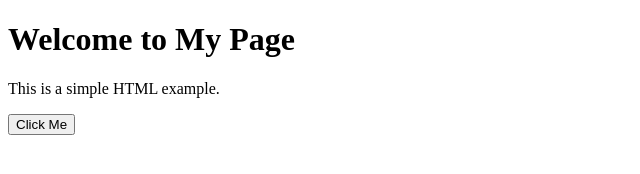
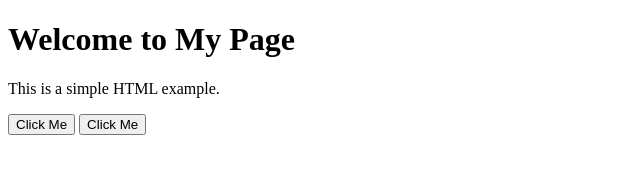
Before and after one commit to parv80/Action_Repo, a plain HTML site: page index.html in a window 1280 px wide. Shown: the whole page, without its empty margins (0-640 px from the left). Drawn offline with Linux system fonts and the light colour scheme.

Commit message:
Second commit

```diff
--- a/index.html
+++ b/index.html
@@ -7,5 +7,6 @@
     <h1>Welcome to My Page</h1>
     <p>This is a simple HTML example.</p>
     <button onclick="alert('Hello!')">Click Me</button>
+    <button onclick="alert('parv shah!')">Click Me</button>
 </body>
 </html>
```
